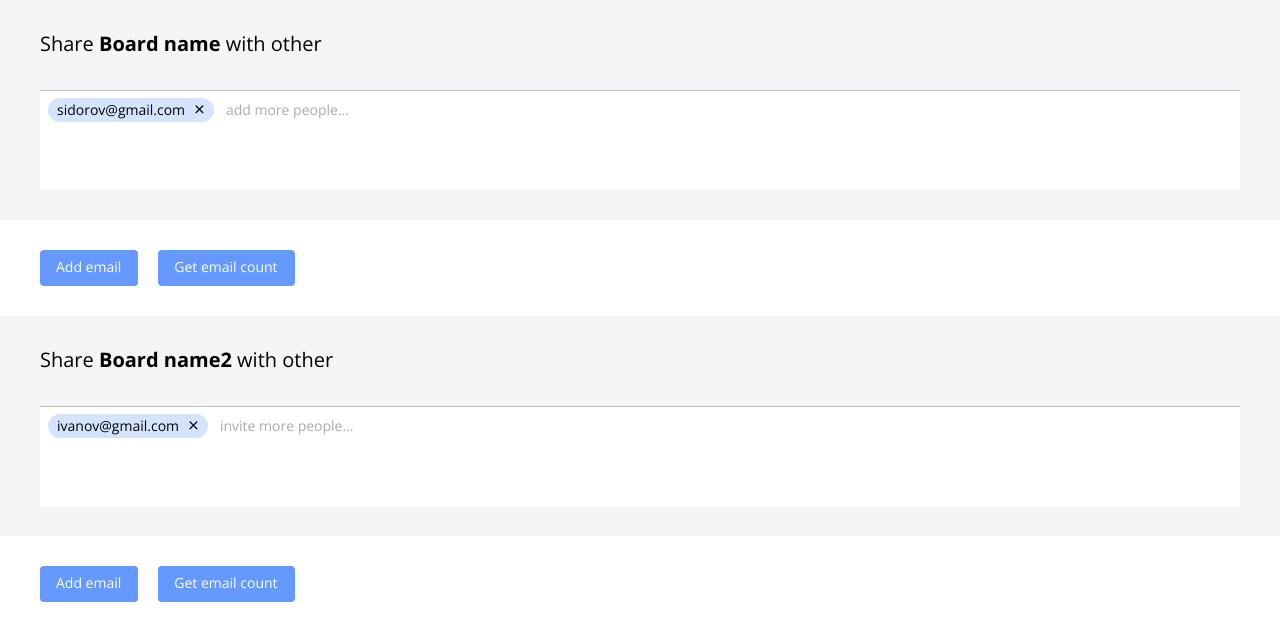
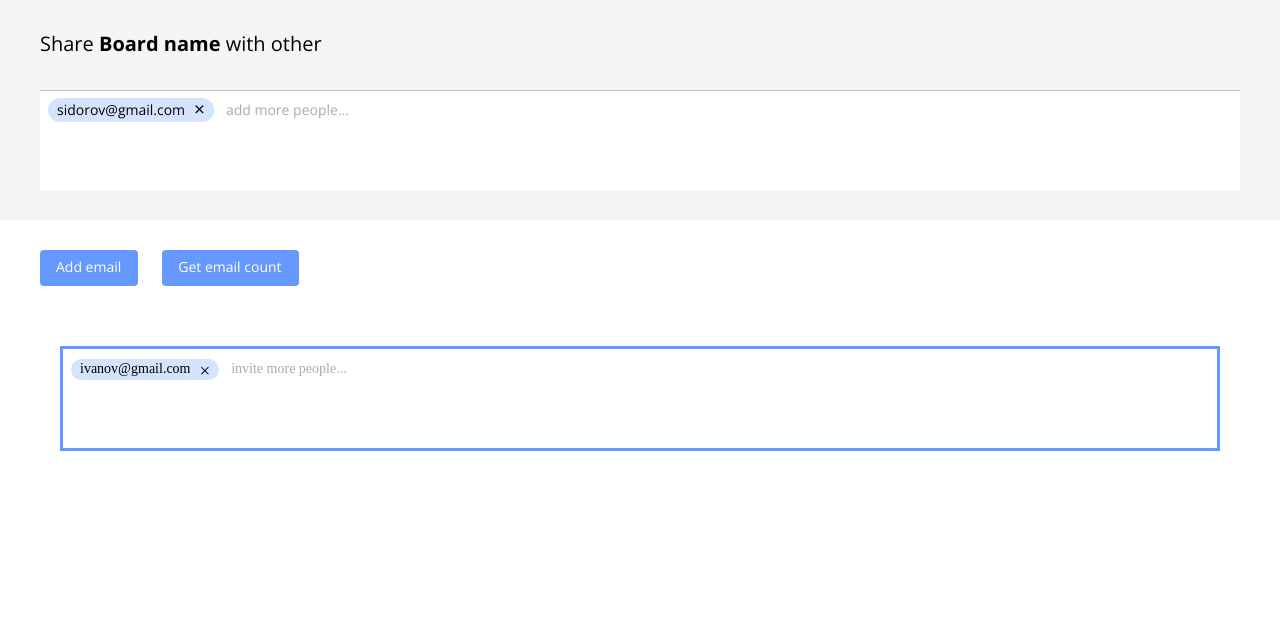
Before and after one commit to Kirary/email-editor, a plain HTML site: page example/two editor on page.html in a window 1280 px wide. Both pictures are taken after a click on the button "Get email count". Drawn offline with nearby package versions, Linux system fonts and the light colour scheme.

Commit message:
Separate email-editor core functionality

```diff
--- a/email-editor.css
+++ b/email-editor.css
@@ -1,31 +1,15 @@
 @import url("https://fonts.googleapis.com/css?family=Open+Sans:400,700&display=swap");
-* {
-    margin: 0;
-    padding: 0;
-}
-.main-container {
-    padding: 30px 40px;
-    background-color: rgba(5, 0, 56, 0.04);
-    font-family: "Open Sans", sans-serif;
-}
-.main-container__boardName {
-    font-weight: 700;
-}
-.main-container__header {
-    font-size: 20px;
-    font-weight: normal;
-    margin-bottom: 33px;
-}
+
 .emails-container {
     border-top: 1px solid #c0c0c0;
     min-width: 320px;
     min-height: 85px;
-    max-height: 115px;
     background: #fff;
     font-size: 14px;
     padding: 7px 8px;
     overflow: auto;
 }
+
 .emails-container__input {
     font-size: inherit;
     border-width: 0;
@@ -36,6 +20,7 @@
 .emails-container__input::-ms-clear {
     display: none;
 }
+
 .emails-container__placeholder {
     padding: 2px 9px;
     color: #aaa;
@@ -43,6 +28,7 @@
 .invisible {
     display: none;
 }
+
 .email {
     display: inline-flex;
     margin-right: 3px;
@@ -78,18 +64,3 @@
 .email__delete-button:hover {
     color: #e00;
 }
-.buttons-container {
-    padding: 30px 40px;
-}
-.main-button {
-    border: none;
-    outline: none;
-    cursor: pointer;
-    background: #69f;
-    color: #fff;
-    font-family: "Open Sans", sans-serif;
-    font-size: 14px;
-    padding: 7px 17px 10px 16px;
-    margin-right: 20px;
-    border-radius: 4px;
-}
--- a/email-editor.js
+++ b/email-editor.js
@@ -1,19 +1,7 @@
 function EmailsEditor(atrs) {
     const items = new Map();
 
-    const mainContainer = document.createElement("div");
-    mainContainer.className = "main-container";
-
-    const boardName = document.createElement("b");
-    boardName.className = "main-container__boardName";
-    boardName.innerHTML = atrs.name;
-
-    const header = document.createElement("h2");
-    header.className = "main-container__header";
-    header.append("Share ", boardName, " with other");
-
-    const emailsContainer = document.createElement("div");
-    emailsContainer.className = "emails-container";
+    atrs.container.className += " emails-container";
 
     const placeholder = document.createElement("span");
     placeholder.innerHTML = atrs.inputPlaceholder;
@@ -52,12 +40,10 @@ function EmailsEditor(atrs) {
         }, 0);
     };
 
-    emailsContainer.append(placeholder, input);
-    emailsContainer.onclick = () => {
+    atrs.container.append(placeholder, input);
+    atrs.container.onclick = () => {
         input.focus();
     };
-
-    mainContainer.append(header, emailsContainer);
 
     const addItems = emails => {
         const emailList = emails
@@ -99,13 +85,13 @@ function EmailsEditor(atrs) {
                 isValid,
                 element: elementContainer
             });
-            emailsContainer.insertBefore(elementContainer, placeholder);
+            atrs.container.insertBefore(elementContainer, placeholder);
         });
         isChanged && dispatchChangeListEvent();
     };
 
     const deleteItem = key => {
-        emailsContainer.removeChild(items.get(key).element);
+        atrs.container.removeChild(items.get(key).element);
         const isChange = items.get(key).isValid;
         items.delete(key);
         isChange && dispatchChangeListEvent();
@@ -115,42 +101,23 @@ function EmailsEditor(atrs) {
         let isChange = false;
 
         if (items.size) {
-            for(let key of items.keys()) {
-                emailsContainer.removeChild(items.get(key).element);
+            for (let key of items.keys()) {
+                atrs.container.removeChild(items.get(key).element);
                 isChange = items.get(key).isValid;
                 items.delete(key);
             }
         }
 
         isChange && dispatchChangeListEvent();
-    }
+    };
 
     const emailValidator = email => {
         const regex = /^(([^<>()\[\]\\.,;:\s@"]+(\.[^<>()\[\]\\.,;:\s@"]+)*)|(".+"))@((\[[0-9]{1,3}\.[0-9]{1,3}\.[0-9]{1,3}\.[0-9]{1,3}\])|(([a-zA-Z\-0-9]+\.)+[a-zA-Z]{2,}))$/;
         return regex.test(String(email).toLowerCase());
     };
 
-    const addRandomEmail = () => {
-        const numberInName = Math.round(Math.random() * 10) + 3;
-        const numberInDomain = Math.round(Math.random() * 6) + 3;
-        const randomEmail =
-            Math.random()
-                .toString(36)
-                .substring(2, numberInName) +
-            "@" +
-            Math.random()
-                .toString(36)
-                .substring(2, numberInDomain) +
-            ".com";
-        addItems(randomEmail);
-    };
-
-    const getEmailCount = () => {
-        let count = 0;
-        for (let item of items.values()) {
-            item.isValid && count++;
-        }
-        alert(count);
+    this.addEmail = email => {
+        addItems(email);
     };
 
     this.setEmails = emailList => {
@@ -175,23 +142,4 @@ function EmailsEditor(atrs) {
         });
         atrs.container.dispatchEvent(widgetEvent);
     };
-
-    const addEmailButton = document.createElement("button");
-    addEmailButton.className = "main-button";
-    addEmailButton.textContent = "Add email";
-    addEmailButton.onclick = addRandomEmail;
-
-    const getCountButton = document.createElement("button");
-    getCountButton.className = "main-button";
-    getCountButton.textContent = "Get email count";
-    getCountButton.onclick = getEmailCount;
-
-    let buttonsContainer = "";
-    if (atrs.showButtonsPanel) {
-        buttonsContainer = document.createElement("div");
-        buttonsContainer.className = "buttons-container";
-        buttonsContainer.append(addEmailButton, getCountButton);
-    }
-
-    atrs.container.append(mainContainer, buttonsContainer);
 }
--- /dev/null
+++ b/example/exampleStyle.css
@@ -0,0 +1,40 @@
+* {
+    margin: 0;
+    padding: 0;
+}
+.main-container {
+    padding: 30px 40px;
+    background-color: rgba(5, 0, 56, 0.04);
+    font-family: "Open Sans", sans-serif;
+}
+.main-container__boardName {
+    font-weight: 700;
+}
+.main-container__header {
+    font-size: 20px;
+    font-weight: normal;
+    margin-bottom: 33px;
+}
+.buttons-container {
+    padding: 30px 40px;
+}
+.main-button {
+    border: none;
+    outline: none;
+    cursor: pointer;
+    background: #69f;
+    color: #fff;
+    font-family: "Open Sans", sans-serif;
+    font-size: 14px;
+    padding: 7px 17px 10px 16px;
+    margin-right: 20px;
+    border-radius: 4px;
+}
+#email-editor {
+    max-height: 115px;
+}
+#email-editor2 {
+    margin: 30px 60px;
+    max-height: 100px;
+    border: 3px solid #69f;
+}
--- /dev/null
+++ b/example/onlyEditor.css
@@ -0,0 +1,14 @@
+* {
+    margin: 0;
+    padding: 0;
+}
+body {
+    height: 100vh;
+    padding: 30px 45px;
+    box-sizing: border-box;
+    background: grey;
+}
+#email-editor {
+    box-sizing: border-box;
+    height: 100%;
+}
--- a/example/two editor on page.html
+++ b/example/two editor on page.html
@@ -5,11 +5,27 @@
         <title>Email editor test work</title>
         <meta name="description" content="Email editor" />
         <meta name="author" content="Kirary" />
+        <link rel="stylesheet" href="./exampleStyle.css" />
         <link rel="stylesheet" href="../email-editor.css" />
     </head>
 
     <body>
-        <div id="email-editor"></div>
+        <div class="main-container">
+            <h2 class="main-container__header">
+                Share <b class="main-container__boardName">Board name</b> with
+                other
+            </h2>
+            <div id="email-editor"></div>
+        </div>
+        <div class="buttons-container">
+            <button class="main-button" onclick="addRandomEmail()">
+                Add email
+            </button>
+            <button class="main-button" onclick="getEmailsCount()">
+                Get email count
+            </button>
+        </div>
+
         <div id="email-editor2"></div>
 
         <script src="../email-editor.js"></script>
@@ -20,9 +36,7 @@
             });
 
             const options = {
-                name: "Board name",
-                inputPlaceholder: "add more people...",
-                showButtonsPanel: true,
+                inputPlaceholder: "add more people..."
             };
 
             const emailEditorParameters = Object.assign(
@@ -34,8 +48,24 @@
             // Test setEmails function
             emailEditor.setEmails(["sidorov@gmail.com"]);
 
-            // Test getEmailList function
-            console.log("test getEmailList: ", emailEditor.getEmailList());
+            const getEmailsCount = () => {
+                alert(emailEditor.getEmailList().length);
+            };
+
+            const addRandomEmail = () => {
+                const numberInName = Math.round(Math.random() * 10) + 3;
+                const numberInDomain = Math.round(Math.random() * 6) + 3;
+                const randomEmail =
+                    Math.random()
+                        .toString(36)
+                        .substring(2, numberInName) +
+                    "@" +
+                    Math.random()
+                        .toString(36)
+                        .substring(2, numberInDomain) +
+                    ".com";
+                emailEditor.addEmail(randomEmail);
+            };
 
             const container2 = document.querySelector("#email-editor2");
             container2.addEventListener("changeList", event => {
@@ -43,9 +73,7 @@
             });
 
             const options2 = {
-                name: "Board name2",
-                inputPlaceholder: "invite more people...",
-                showButtonsPanel: true,
+                inputPlaceholder: "invite more people..."
             };
 
             const emailEditorParameters2 = Object.assign(
@@ -56,8 +84,6 @@
             const emailEditor2 = new EmailsEditor(emailEditorParameters2);
             emailEditor2.setEmails(["ivanov@gmail.com"]);
             console.log("test getEmailList: ", emailEditor2.getEmailList());
-
-
         </script>
     </body>
 </html>
```
Also changed, not shown: example/index.html (+35 -6 lines), example/onlyEditor.html (added, +36 -0 lines).
